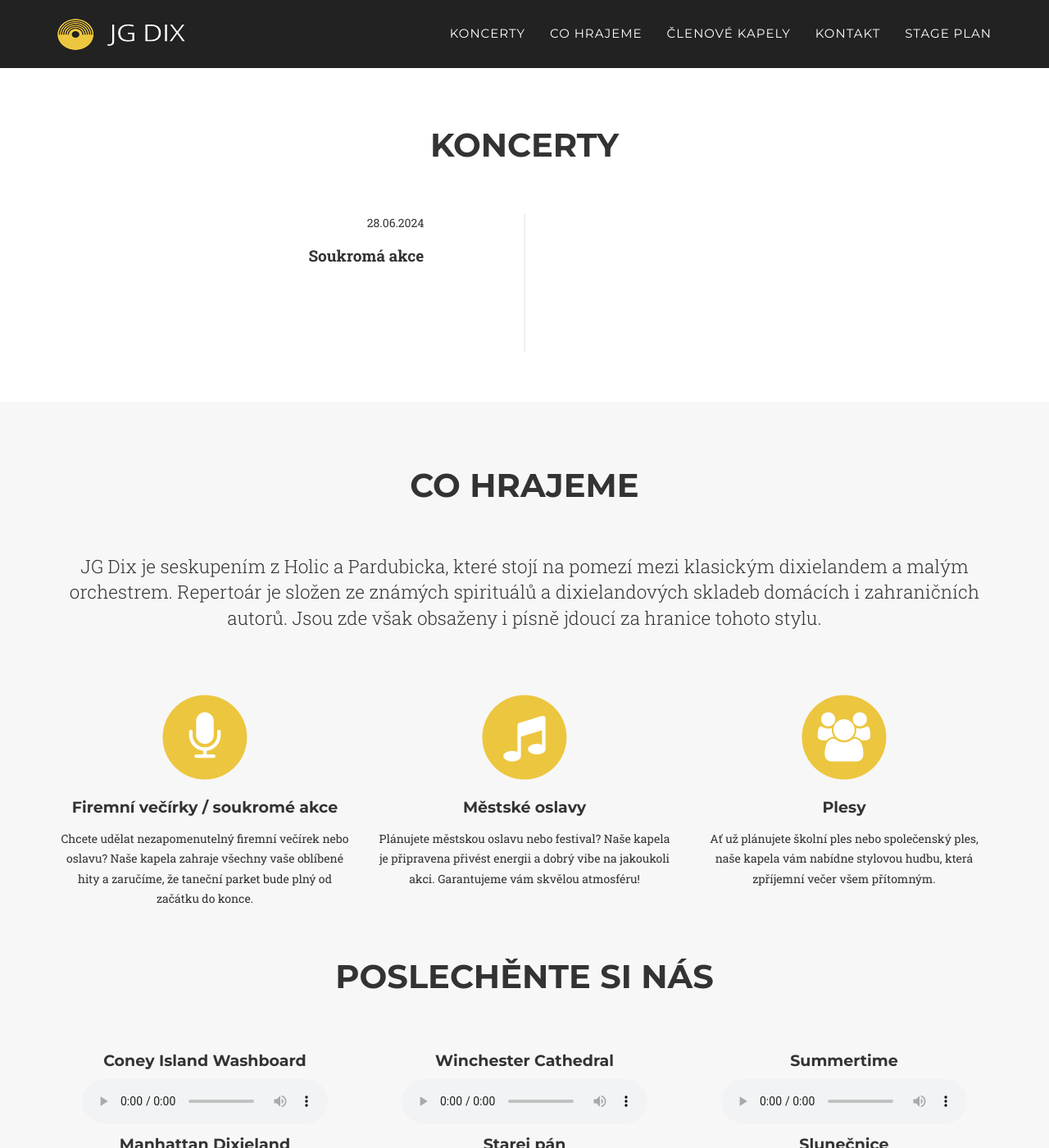
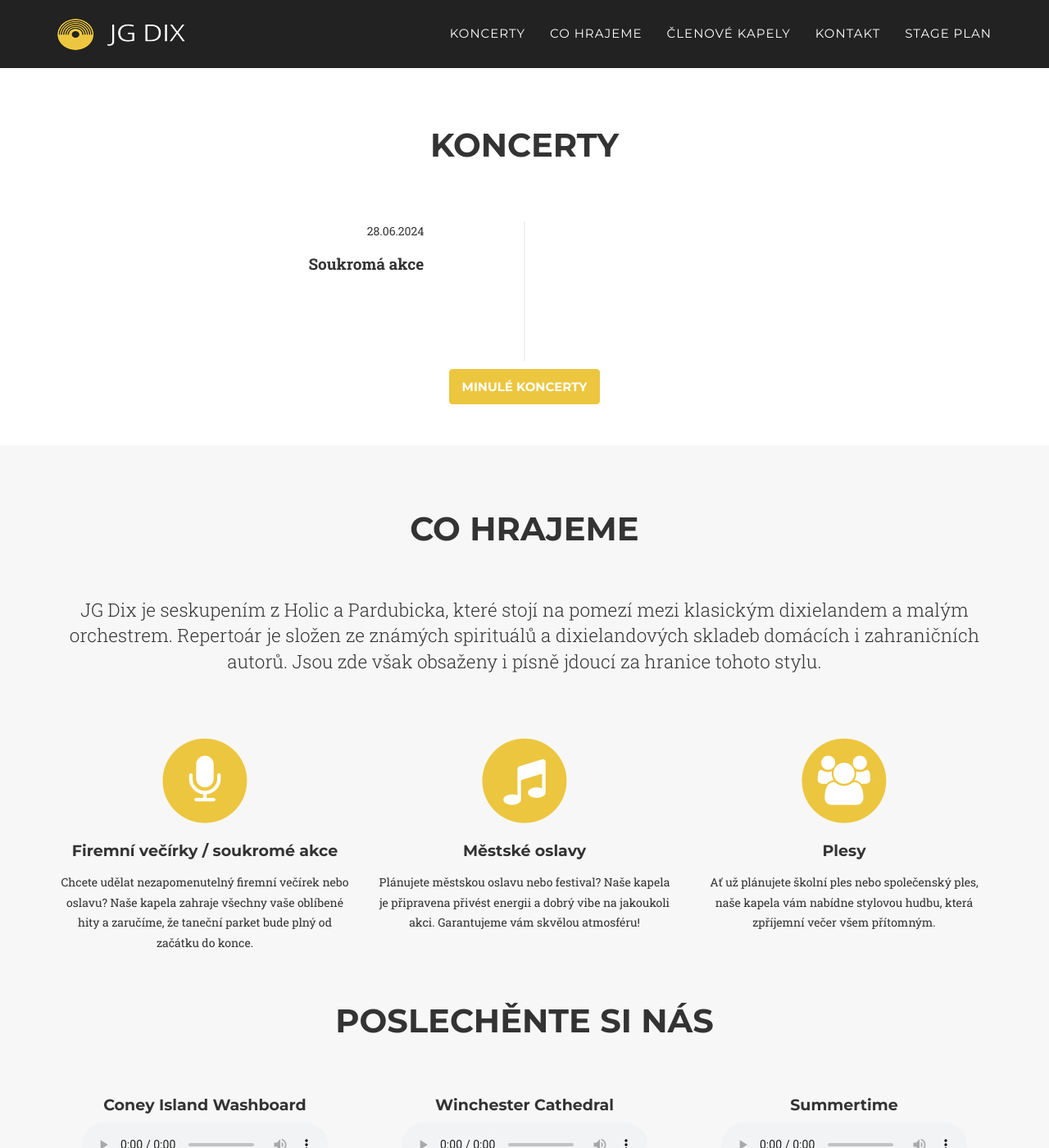
Before and after one commit to skalahonza/jgdix, a Jekyll site: the page built from index.html, in a window 1280 px wide and 1400 px high, scrolled down 615 px. Shown: the whole window at 82% size. Built offline with Jekyll 4.4.1, drawn with Linux system fonts in a browser that asks for light colours; some web fonts are replaced.

Commit message:
Add past concerts (#2)

```diff
--- a/_includes/concerts.html
+++ b/_includes/concerts.html
@@ -53,6 +53,50 @@
                     {% endfor %}
                     {% endif %}
                 </ul>
+
+                <div class="text-center">
+                    <button class="btn btn-primary" type="button" data-toggle="collapse" data-target="#concertsCollapse"
+                        aria-expanded="false" aria-controls="concertsCollapse">
+                        Minulé koncerty
+                    </button>
+                </div>
+
+                <div class="collapse" id="concertsCollapse">
+                    <ul class="timeline">
+                        {% assign sorted_concerts = site.concerts | sort: 'date' | reverse %}
+                        {% assign filtered_concerts = sorted_concerts | past_concerts %}
+
+                        {% for concert in filtered_concerts %}
+                        {% assign mod_result = forloop.index | modulo: 2 %}
+                        {% if mod_result == 0 %}
+                        <li class="timeline-inverted">
+                            {% else %}
+                        <li>
+                            {% endif %}
+                            <div class="timeline-panel">
+                                <div class="timeline-heading">
+                                    <div class="concert-details">
+                                        <p class="concert-date">
+                                            {{ concert.date | date: "%d.%m.%Y" }}
+                                            {% if concert.time and concert.time != "" %}
+                                            | {{ concert.time }}
+                                            {% endif %}
+                                        </p>
+                                        <p class="concert-title">{{ concert.title }}</p>
+                                    </div>
+                                </div>
+                                <div class="timeline-body">
+                                    <p class="text-muted">{{ concert.venue }}</p>
+                                </div>
+                                {% if concert.link and concert.link != "" %}
+                                <a href="{{ concert.link }}" target="_blank" class="btn btn-primary btn-xs">Více
+                                    informací</a>
+                                {% endif %}
+                            </div>
+                        </li>
+                        {% endfor %}
+                    </ul>
+                </div>
             </div>
         </div>
     </div>
--- a/_includes/css/agency.css
+++ b/_includes/css/agency.css
@@ -440,6 +440,7 @@
     position: relative;
     padding: 0;
     list-style: none;
+    margin-top: 10px;
 }
 
 .timeline:before {
--- /dev/null
+++ b/_plugins/past_concerts.rb
@@ -0,0 +1,10 @@
+module Jekyll
+    module PastConcertsFilter
+      def past_concerts(input)
+        current_date = Date.today
+        input.select { |concert| Date.parse(concert['date'].to_s) < current_date }
+      end
+    end
+  end
+
+  Liquid::Template.register_filter(Jekyll::PastConcertsFilter)
--- a/_plugins/upcoming_concerts.rb
+++ b/_plugins/upcoming_concerts.rb
@@ -6,5 +6,4 @@
     end
   end
 end
-
 Liquid::Template.register_filter(Jekyll::UpcomingConcertsFilter)
```
